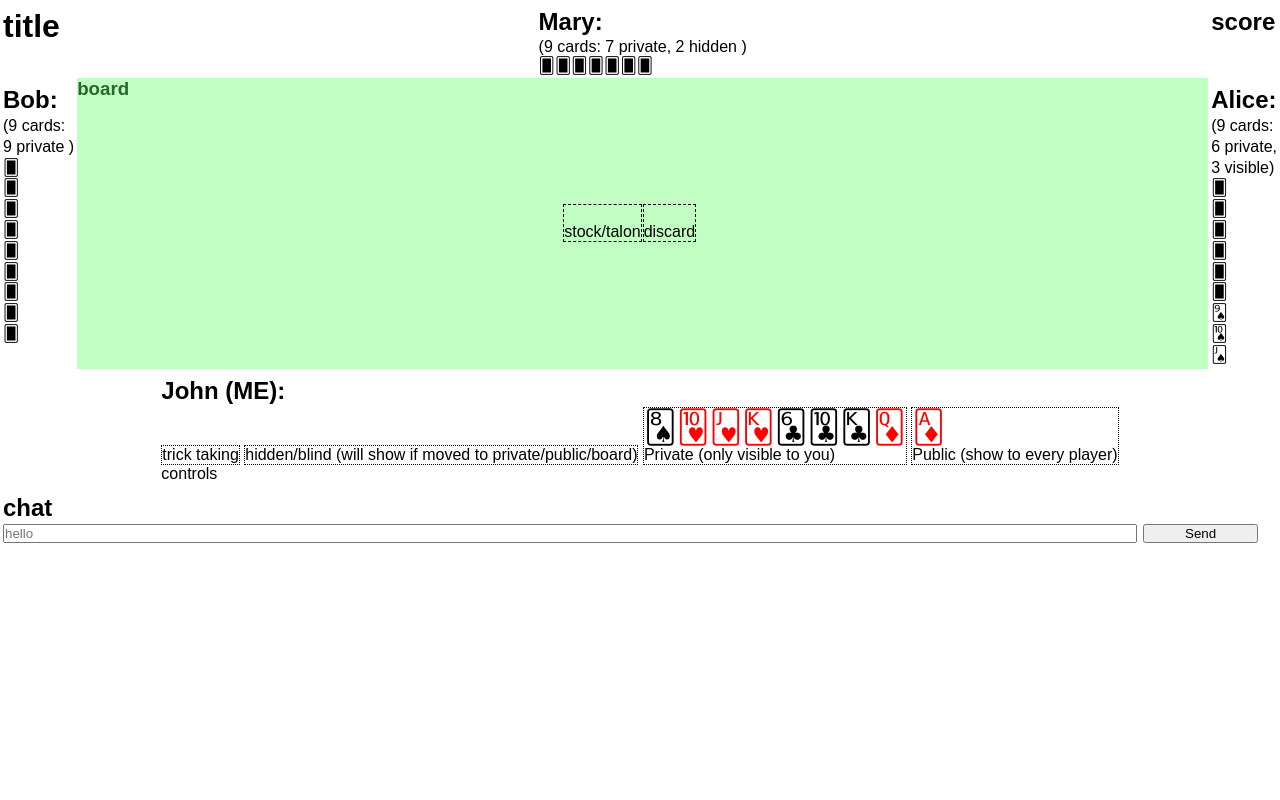
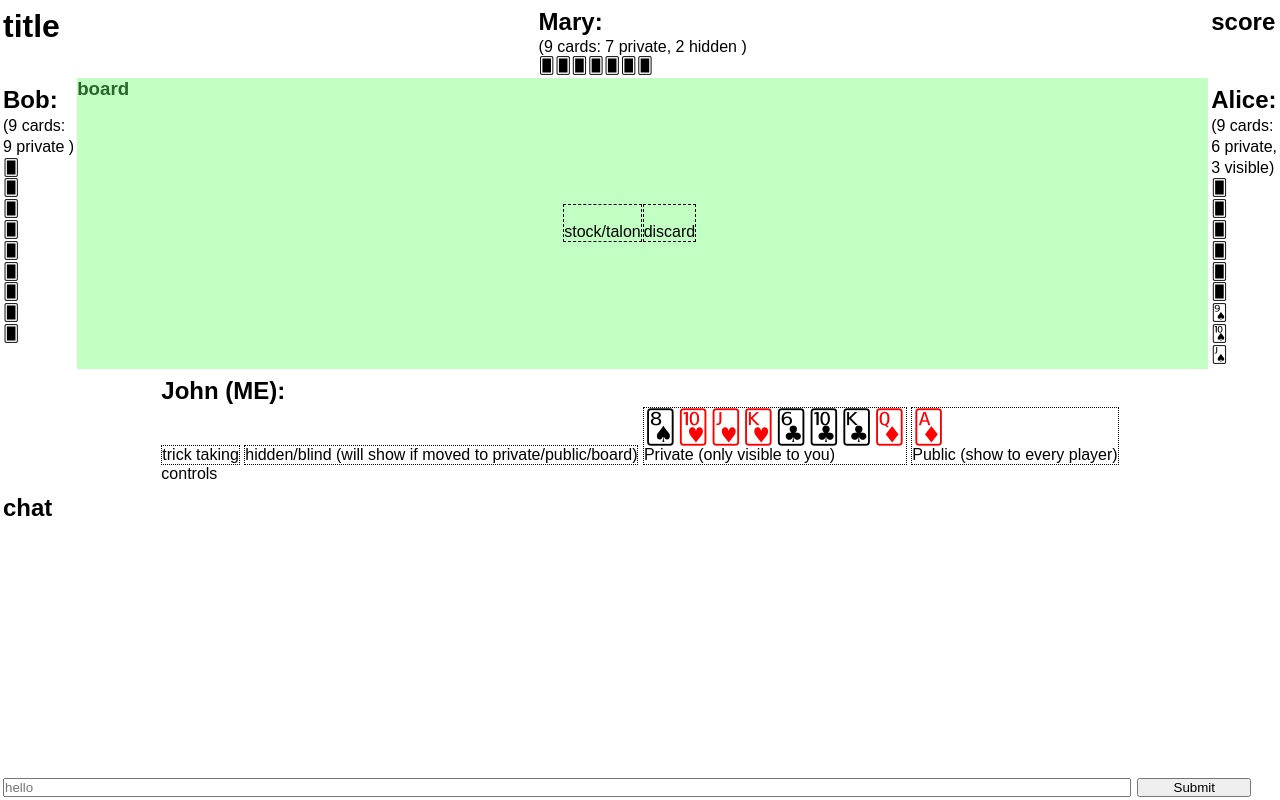
Before and after one commit to patrick-ausderau/cards, a website: page public/index.html in a window 1280 px wide. Drawn offline with nearby package versions, Linux system fonts and the light colour scheme; no server answers.

Commit message:
chat style

```diff
--- a/public/index.html
+++ b/public/index.html
@@ -7,7 +7,6 @@
     <meta name="viewport" content="width=device-width, initial-scale=1">
   </head>
   <body>
-    <div id="grid">
     <header id="title">
       <h1>title</h1>
     </header>
@@ -66,10 +65,9 @@
       <ul id="messages"></ul>
       <form action="">
         <input id="message" autocomplete="off" placeholder="hello">
-          <button>Send</button>
+        <input type="submit">
       </form>
     </section>
-    </div>
     <script src="/socket.io/socket.io.js"></script>
     <script src="cards.js"></script>
   </body>
--- a/public/style.css
+++ b/public/style.css
@@ -7,18 +7,17 @@ body {
   font-family: "Liberation Sans", Arial, sans-serif;
   background-color: #fff;
   color: #000;
-}
-header, section {
-  padding: 3px;
-}
-#grid {
   display: grid;
   grid: "t  pn s"
   "pw b  pe"
   "ps ps ps"
   "c  c  c";
   grid-template-columns: auto 1fr auto;
-  grid-template-rows: auto 1fr auto auto;
+  grid-template-rows: auto auto auto 1fr;
+  height: 100vh;
+}
+header, section {
+  padding: 3px;
 }
 #title {
   grid-area: t;
@@ -60,9 +59,6 @@ header, section {
 }
 #stock.card, #discard.card {
   min-height: 1.2em;
-}
-#chat {
-  grid-area: c;
 }
 #players {
   grid-area: ps;
@@ -110,21 +106,31 @@ section h2, h1 {
 #public, #private {
   min-height:2.4em;
 }
+#chat {
+  grid-area: c;
+  height: 100%;
+  position: relative;
+}
+#chat h2 {
+  height: 1.2em;
+}
 form {
-  bottom: 0;
-  width: 100%;
+  position: absolute;
+  bottom: 3px;
+  width: 99%;
 }
 form input {
   width: 89%;
-  margin-right: 2px;
 }
-form button {
+form input[type=submit] {
   width: 9%;
+  margin-left: 2px;
 }
 #messages {
   list-style-type: none;
-  max-height: calc(3 * 1.2em);
-  overflow-y: scroll;
+  /*todo: fix that max-height: calc(100% - 3.6em);*/
+  max-height: calc(10 * 1.2em);
+  overflow: auto;
 }
 #messages li:nth-child(odd) {
   background-color: #eee;
```
Lines whose indentation alone changed are shown as unchanged.
